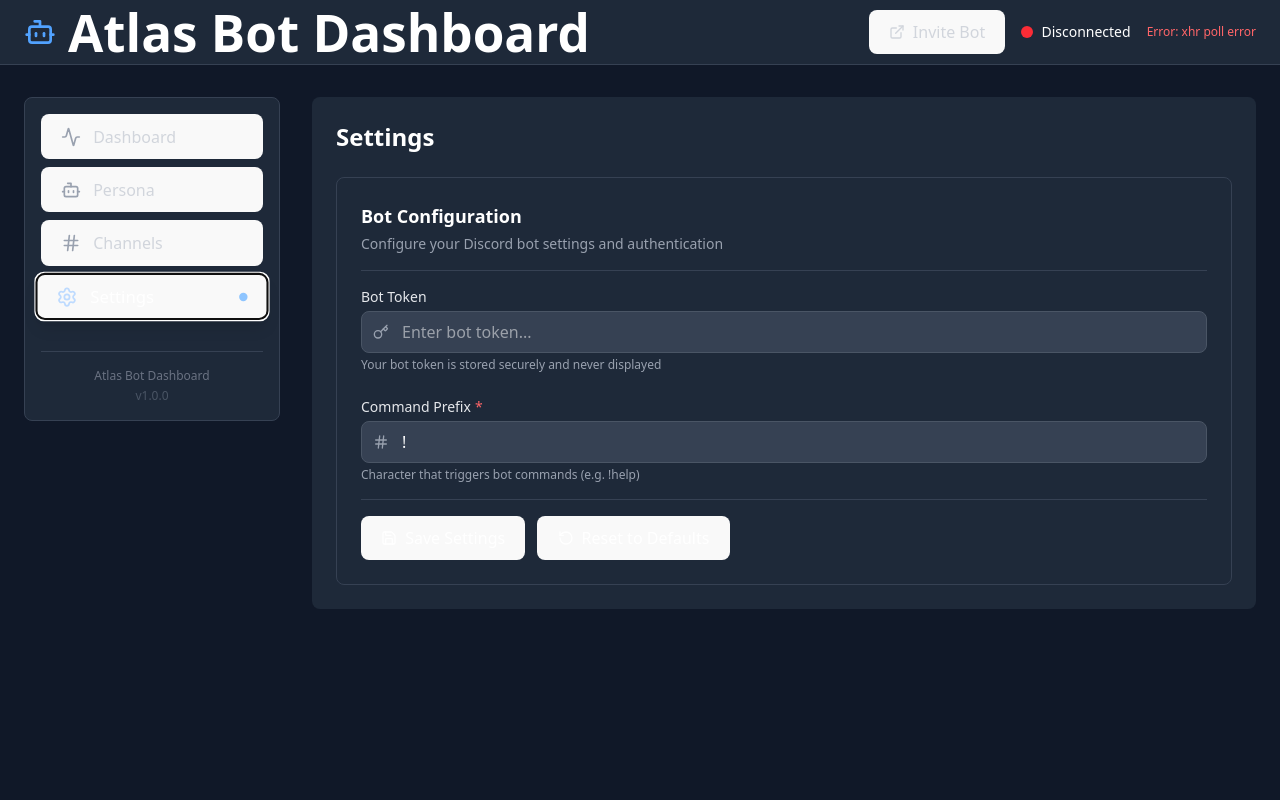
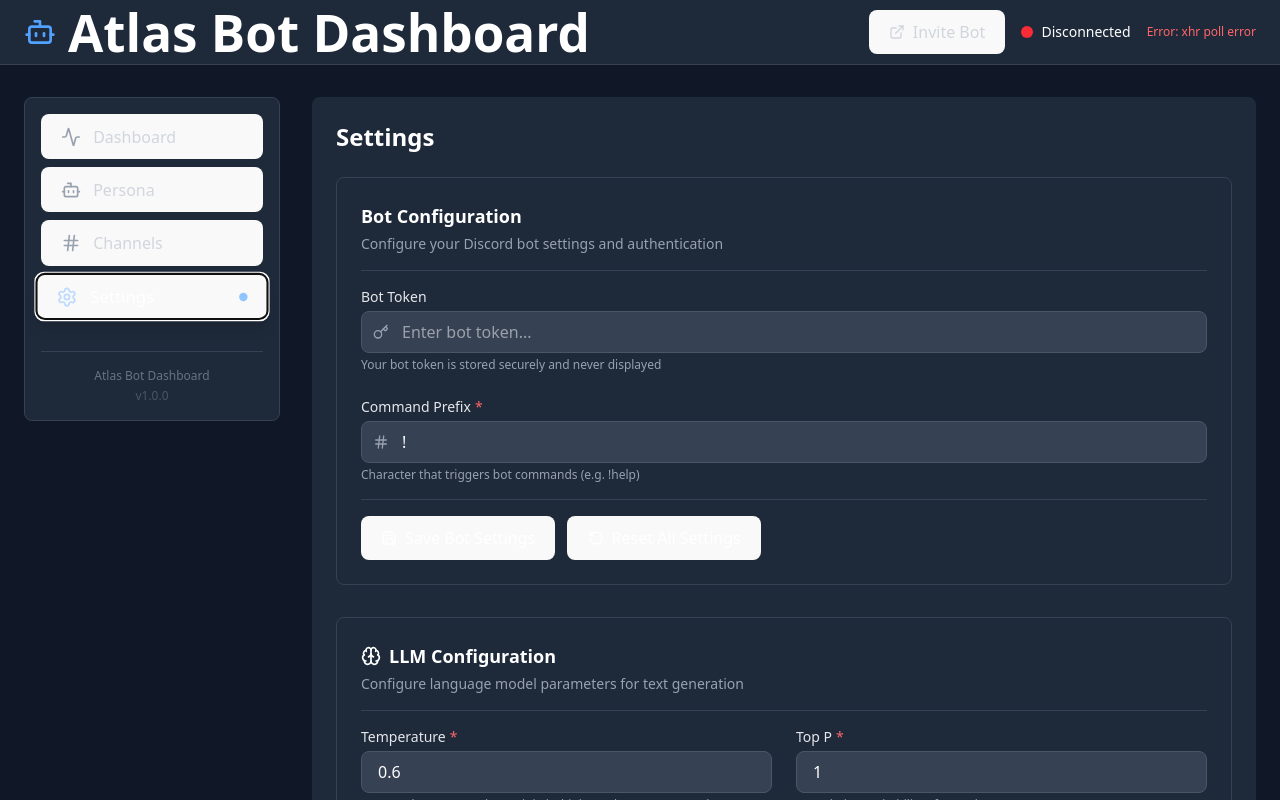
Before and after one commit to ForgottenHistory/Atlas, a React (Vite) app in the folder client/: page / in a window 1280 px wide. Both pictures are taken after a click on the button "Settings". Shown: the top 800 px of the page. Built offline with nearby package versions, Linux system fonts and the light colour scheme; no server answers.

Commit message:
Added LLM configuration section in settings

```diff
--- a/client/src/components/Settings.jsx
+++ b/client/src/components/Settings.jsx
@@ -1,6 +1,7 @@
 import { useState, useEffect } from 'react';
 import { Key, Hash, Save, RotateCcw } from 'lucide-react';
 import { Button, Input, Alert, Card } from './shared';
+import LLMConfig from './settings/LLMConfig';
 
 function Settings({ onUpdateSettings }) {
   const [formData, setFormData] = useState({
@@ -40,7 +41,7 @@
     });
   };
 
-  const handleSubmit = async (e) => {
+  const handleBotSettingsSubmit = async (e) => {
     e.preventDefault();
     setIsSubmitting(true);
     setMessage({ type: '', text: '' });
@@ -49,16 +50,36 @@
       const result = await onUpdateSettings(formData);
 
       if (result && result.success) {
-        setMessage({ type: 'success', text: 'Settings updated successfully!' });
+        setMessage({ type: 'success', text: 'Bot settings updated successfully!' });
         setHasBotToken(true);
         // Clear bot token field for security
         setFormData(prev => ({ ...prev, botToken: '' }));
       } else {
-        setMessage({ type: 'error', text: result?.error || 'Failed to update settings' });
+        setMessage({ type: 'error', text: result?.error || 'Failed to update bot settings' });
       }
     } catch (error) {
-      setMessage({ type: 'error', text: 'Failed to update settings. Please try again.' });
+      setMessage({ type: 'error', text: 'Failed to update bot settings. Please try again.' });
       console.error('Settings update error:', error);
+    } finally {
+      setIsSubmitting(false);
+    }
+  };
+
+  const handleLLMSettingsUpdate = async (llmSettings) => {
+    setIsSubmitting(true);
+    setMessage({ type: '', text: '' });
+
+    try {
+      const result = await onUpdateSettings(llmSettings);
+
+      if (result && result.success) {
+        setMessage({ type: 'success', text: 'LLM settings updated successfully!' });
+      } else {
+        setMessage({ type: 'error', text: result?.error || 'Failed to update LLM settings' });
+      }
+    } catch (error) {
+      setMessage({ type: 'error', text: 'Failed to update LLM settings. Please try again.' });
+      console.error('LLM settings update error:', error);
     } finally {
       setIsSubmitting(false);
     }
@@ -114,6 +135,8 @@
         </Alert>
       )}
 
+      <div className="space-y-8">
+        {/* Bot Configuration */}
         <Card>
           <Card.Header>
             <Card.Title>Bot Configuration</Card.Title>
@@ -123,7 +146,7 @@
           </Card.Header>
 
           <Card.Content>
-          <form onSubmit={handleSubmit} className="space-y-6">
+            <form onSubmit={handleBotSettingsSubmit} className="space-y-6">
               <Input
                 name="botToken"
                 type="password"
@@ -160,11 +183,11 @@
           <Card.Footer>
             <div className="flex gap-3">
               <Button
-              onClick={handleSubmit}
+                onClick={handleBotSettingsSubmit}
                 loading={isSubmitting}
                 icon={<Save className="h-4 w-4" />}
               >
-              Save Settings
+                Save Bot Settings
               </Button>
 
               <Button
@@ -173,11 +196,18 @@
                 disabled={isSubmitting}
                 icon={<RotateCcw className="h-4 w-4" />}
               >
-              Reset to Defaults
+                Reset All Settings
               </Button>
             </div>
           </Card.Footer>
         </Card>
+
+        {/* LLM Configuration */}
+        <LLMConfig
+          onUpdateSettings={handleLLMSettingsUpdate}
+          isSubmitting={isSubmitting}
+        />
+      </div>
     </div>
   );
 }
--- /dev/null
+++ b/client/src/components/settings/LLMConfig.jsx
@@ -0,0 +1,223 @@
+import { useState } from 'react';
+import { Brain, RotateCcw } from 'lucide-react';
+import { Input, Button, Card } from '../shared';
+
+const LLMConfig = ({ onUpdateSettings, isSubmitting }) => {
+  const [formData, setFormData] = useState({
+    temperature: '0.6',
+    top_p: '1',
+    top_k: '',
+    frequency_penalty: '',
+    presence_penalty: '',
+    repetition_penalty: '1',
+    min_p: ''
+  });
+
+  const handleInputChange = (e) => {
+    const { name, value } = e.target;
+    setFormData(prev => ({
+      ...prev,
+      [name]: value
+    }));
+  };
+
+  const handleSubmit = async (e) => {
+    e.preventDefault();
+
+    // Convert values to proper types and filter out empty values
+    const llmSettings = {};
+
+    Object.entries(formData).forEach(([key, value]) => {
+      if (value.trim() !== '') {
+        const numValue = parseFloat(value);
+        if (!isNaN(numValue)) {
+          llmSettings[key] = numValue;
+        }
+      }
+    });
+
+    await onUpdateSettings({ llm: llmSettings });
+  };
+
+  const resetToDefaults = () => {
+    setFormData({
+      temperature: '0.6',
+      top_p: '1',
+      top_k: '',
+      frequency_penalty: '',
+      presence_penalty: '',
+      repetition_penalty: '1',
+      min_p: ''
+    });
+  };
+
+  const validateRange = (value, min, max, allowEmpty = true) => {
+    if (allowEmpty && value === '') return true;
+    const num = parseFloat(value);
+    return !isNaN(num) && num >= min && num <= max;
+  };
+
+  const getInputError = (field, value) => {
+    switch (field) {
+      case 'temperature':
+        return !validateRange(value, 0, 2, false) ? 'Must be between 0 and 2' : null;
+      case 'top_p':
+        return !validateRange(value, 0.01, 1, false) ? 'Must be between 0.01 and 1' : null;
+      case 'top_k':
+        const topK = parseInt(value);
+        return value !== '' && (isNaN(topK) || topK < -1) ? 'Must be -1 or positive integer' : null;
+      case 'frequency_penalty':
+        return !validateRange(value, -2, 2) ? 'Must be between -2 and 2' : null;
+      case 'presence_penalty':
+        return !validateRange(value, -2, 2) ? 'Must be between -2 and 2' : null;
+      case 'repetition_penalty':
+        return !validateRange(value, 0.1, 2, false) ? 'Must be between 0.1 and 2' : null;
+      case 'min_p':
+        return !validateRange(value, 0, 1) ? 'Must be between 0 and 1' : null;
+      default:
+        return null;
+    }
+  };
+
+  return (
+    <Card>
+      <Card.Header>
+        <Card.Title className="flex items-center gap-2">
+          <Brain className="h-5 w-5" />
+          LLM Configuration
+        </Card.Title>
+        <p className="text-gray-400 text-sm mt-1">
+          Configure language model parameters for text generation
+        </p>
+      </Card.Header>
+
+      <Card.Content>
+        <form onSubmit={handleSubmit} className="space-y-6">
+          <div className="grid grid-cols-1 md:grid-cols-2 gap-6">
+            <Input
+              name="temperature"
+              type="number"
+              step="0.1"
+              min="0"
+              max="2"
+              label="Temperature"
+              value={formData.temperature}
+              onChange={handleInputChange}
+              placeholder="0.6"
+              required
+              error={getInputError('temperature', formData.temperature)}
+              helperText="Lower values = more deterministic, higher values = more random (0-2)"
+            />
+
+            <Input
+              name="top_p"
+              type="number"
+              step="0.01"
+              min="0.01"
+              max="1"
+              label="Top P"
+              value={formData.top_p}
+              onChange={handleInputChange}
+              placeholder="1"
+              required
+              error={getInputError('top_p', formData.top_p)}
+              helperText="Cumulative probability of top tokens (0.01-1)"
+            />
+
+            <Input
+              name="top_k"
+              type="number"
+              step="1"
+              label="Top K"
+              value={formData.top_k}
+              onChange={handleInputChange}
+              placeholder="Leave empty or use -1 for all tokens"
+              error={getInputError('top_k', formData.top_k)}
+              helperText="Limits number of top tokens (-1 for all tokens)"
+            />
+
+            <Input
+              name="frequency_penalty"
+              type="number"
+              step="0.1"
+              min="-2"
+              max="2"
+              label="Frequency Penalty"
+              value={formData.frequency_penalty}
+              onChange={handleInputChange}
+              placeholder="Leave empty for default"
+              error={getInputError('frequency_penalty', formData.frequency_penalty)}
+              helperText="Penalizes frequent tokens. Positive = new tokens, negative = repetition (-2 to 2)"
+            />
+
+            <Input
+              name="presence_penalty"
+              type="number"
+              step="0.1"
+              min="-2"
+              max="2"
+              label="Presence Penalty"
+              value={formData.presence_penalty}
+              onChange={handleInputChange}
+              placeholder="Leave empty for default"
+              error={getInputError('presence_penalty', formData.presence_penalty)}
+              helperText="Penalizes present tokens. Positive = new tokens, negative = repetition (-2 to 2)"
+            />
+
+            <Input
+              name="repetition_penalty"
+              type="number"
+              step="0.1"
+              min="0.1"
+              max="2"
+              label="Repetition Penalty"
+              value={formData.repetition_penalty}
+              onChange={handleInputChange}
+              placeholder="1"
+              required
+              error={getInputError('repetition_penalty', formData.repetition_penalty)}
+              helperText="Penalizes repetition. >1 = new tokens, <1 = repetition (0.1-2)"
+            />
+
+            <Input
+              name="min_p"
+              type="number"
+              step="0.01"
+              min="0"
+              max="1"
+              label="Min P"
+              value={formData.min_p}
+              onChange={handleInputChange}
+              placeholder="Leave empty or use 0 to disable"
+              error={getInputError('min_p', formData.min_p)}
+              helperText="Minimum probability relative to most likely token (0-1)"
+            />
+          </div>
+        </form>
+      </Card.Content>
+
+      <Card.Footer>
+        <div className="flex gap-3">
+          <Button
+            onClick={handleSubmit}
+            loading={isSubmitting}
+            icon={<Brain className="h-4 w-4" />}
+          >
+            Save LLM Settings
+          </Button>
+
+          <Button
+            variant="outline"
+            onClick={resetToDefaults}
+            disabled={isSubmitting}
+            icon={<RotateCcw className="h-4 w-4" />}
+          >
+            Reset to Defaults
+          </Button>
+        </div>
+      </Card.Footer>
+    </Card>
+  );
+};
+
+export default LLMConfig;
```
Lines whose indentation alone changed are shown as unchanged.
